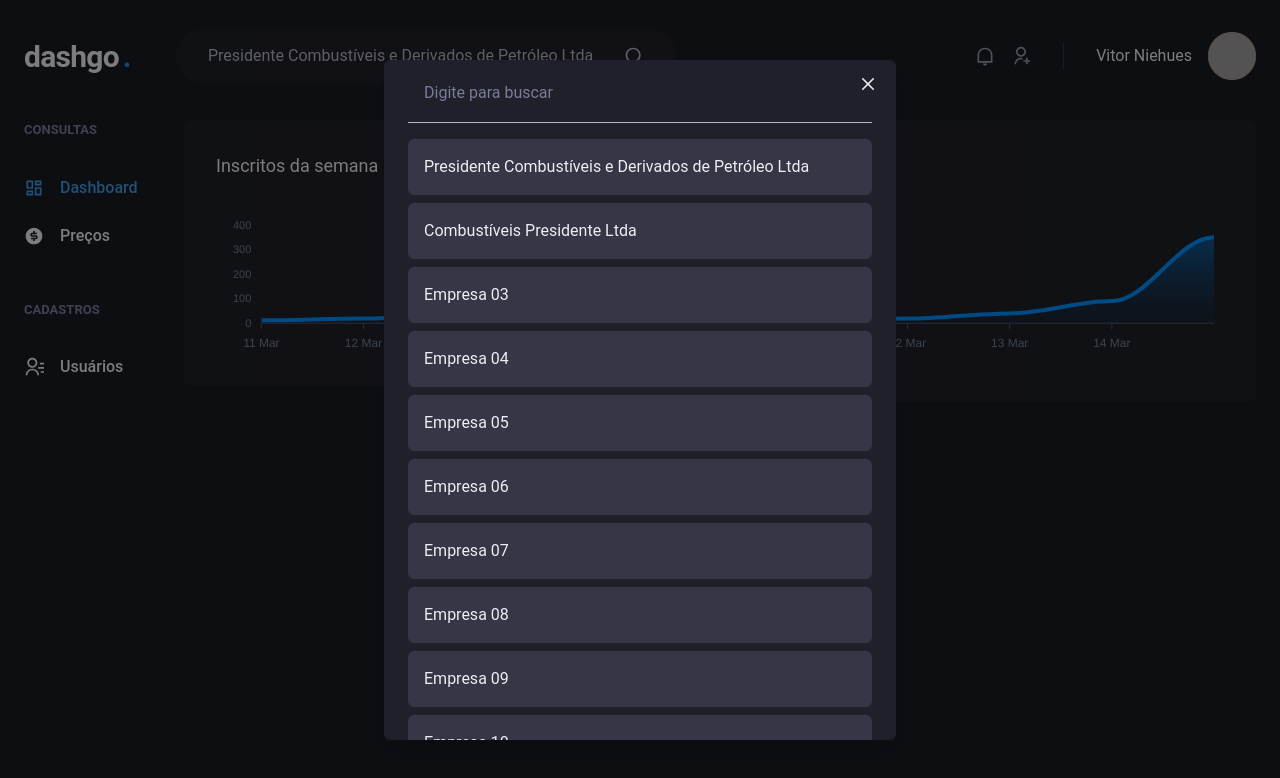
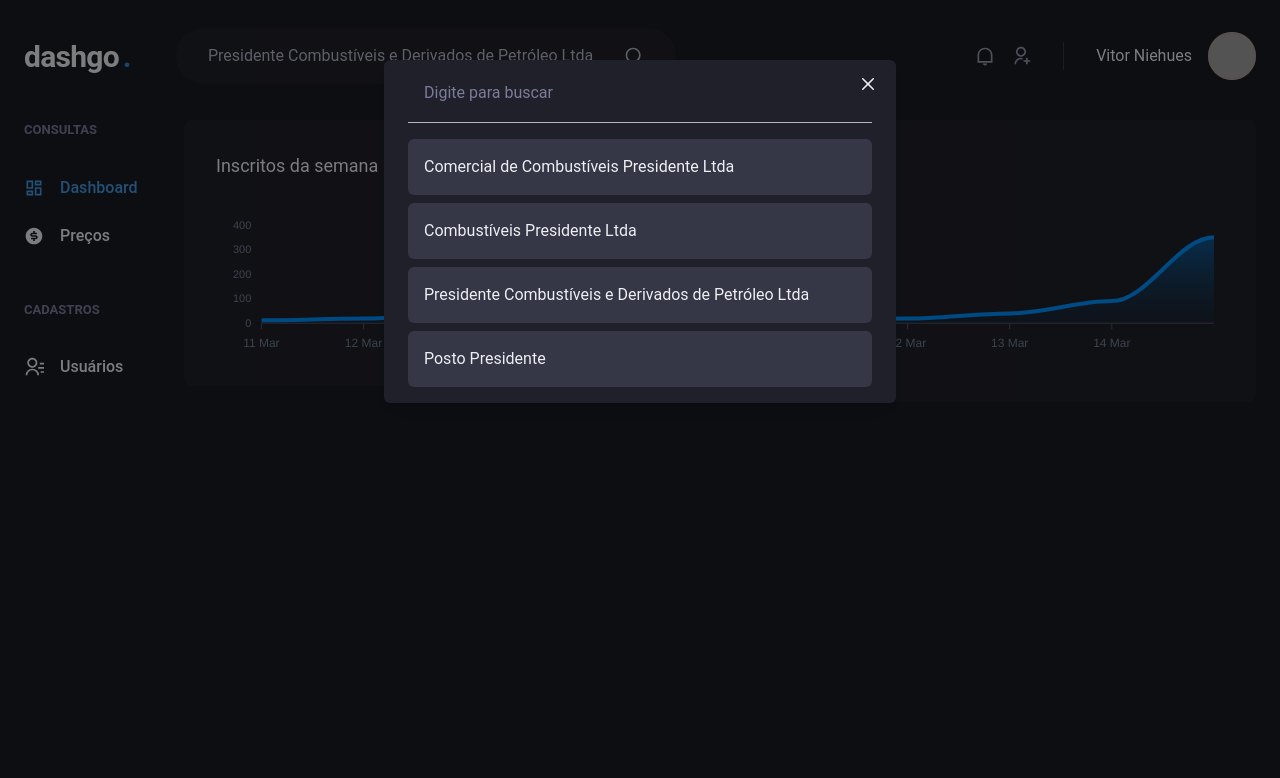
Before and after one commit to vitorniehues/dashgo, a Next.js app: page /dashboard in a window 1280 px wide. Both pictures are taken after a click on the label "Presidente Combustíveis e Derivados de Petróleo Ltda". Shown: the top 778 px of the page. Built offline with nearby package versions, Linux system fonts and the light colour scheme; grey boxes are pictures that could not be loaded.

Commit message:
Add search by typing

```diff
--- a/src/components/Header/SearchBox.tsx
+++ b/src/components/Header/SearchBox.tsx
@@ -2,9 +2,58 @@ import { Flex, Icon, Input, List, ListItem, Modal, ModalBody, ModalCloseButton,
 import { useState } from "react";
 import { RiSearchLine } from "react-icons/ri";
 
+interface CustomListItemProps {
+  id: number,
+  title: string,
+}
+
 export function SearchBox() {
   const { isOpen, onOpen, onClose } = useDisclosure()
   const [name, setName] = useState('Presidente Combustíveis e Derivados de Petróleo Ltda')
+
+  const constList = [
+    { id: 1, title: "Comercial de Combustíveis Presidente Ltda" },
+    { id: 2, title: "Combustíveis Presidente Ltda" },
+    { id: 3, title: "Presidente Combustíveis e Derivados de Petróleo Ltda" },
+    { id: 4, title: "Posto Presidente" },
+  ]
+  const [list, setList] = useState<CustomListItemProps[]>(constList)
+
+  function CustomListItem({ id, title }: CustomListItemProps) {
+    return (
+      <ListItem
+        as="button"
+        p="4"
+        bg="gray.700"
+        borderRadius="md"
+        w="100%"
+        textAlign="start"
+        _hover={{ bg: "gray.500" }}
+        onClick={() => handleListOnClick({ id, title })}
+      >
+        {title}
+      </ListItem>
+    )
+  }
+
+  function handleListOnClick({ id, title }: CustomListItemProps) {
+    setName(title)
+    onClose()
+  }
+
+  function handleInputOnChage(value: string): void {
+    const newList = constList.filter((e) =>
+      e.title
+        .toLowerCase()
+        .includes(value.toLowerCase())
+    )
+    setList(newList)
+  }
+
+  function handleOpenModal(): void {
+    setList(constList)
+    onOpen()
+  }
 
   return (
     <Flex
@@ -20,7 +69,7 @@ export function SearchBox() {
       position="relative"
       bg="gray.800"
       borderRadius="full"
-            onClick={onOpen}
+      onClick={handleOpenModal}
       cursor="pointer"
     >
       <Text>
@@ -45,46 +94,22 @@ export function SearchBox() {
               mr="2"
               placeholder="Digite para buscar"
               _placeholder={{ color: "gray.400" }}
+              onChange={(e) => handleInputOnChage(e.target.value)}
             />
             <ModalCloseButton />
           </ModalHeader>
-                    <ModalBody pt="0">
+          <ModalBody pt="0" pb="4">
             <List borderTop="gray.50" borderTopWidth="thin" pt="4" spacing="2">
-                            <CustomListItem texto="Presidente Combustíveis e Derivados de Petróleo Ltda" />
-                            <CustomListItem texto="Combustíveis Presidente Ltda" />
-                            <CustomListItem texto="Empresa 03" />
-                            <CustomListItem texto="Empresa 04" />
-                            <CustomListItem texto="Empresa 05" />
-                            <CustomListItem texto="Empresa 06" />
-                            <CustomListItem texto="Empresa 07" />
-                            <CustomListItem texto="Empresa 08" />
-                            <CustomListItem texto="Empresa 09" />
-                            <CustomListItem texto="Empresa 10" />
+              {
+                list.map(({ id, title }) => {
+                  return (<CustomListItem key={id} id={id} title={title} />)
+                })
+              }
             </List>
+
           </ModalBody>
         </ModalContent>
       </Modal>
     </Flex>
   )
 }
-
-function CustomListItem({ texto }: { texto: string }) {
-    return (
-        <ListItem
-            as="button"
-            p="4"
-            bg="gray.700"
-            borderRadius="md"
-            w="100%"
-            textAlign="start"
-            _hover={{ bg: "gray.500" }}
-            onClick={handleListOnClick}
-        >
-            {texto}
-        </ListItem>
-    )
-}
-
-function handleListOnClick() {
-    console.log("teste")
-}
--- a/src/components/SideBar/index.tsx
+++ b/src/components/SideBar/index.tsx
@@ -1,5 +1,5 @@
 import { Box, Stack } from "@chakra-ui/react";
-import { RiContactsLine, RiDashboardLine, RiInputMethodLine, RiMoneyDollarCircleFill } from "react-icons/ri";
+import { RiContactsLine, RiDashboardLine, RiMoneyDollarCircleFill } from "react-icons/ri";
 import { NavLink } from "./NavLink";
 import { NavSection } from "./NavSection";
 
```
Lines whose indentation alone changed are shown as unchanged.
